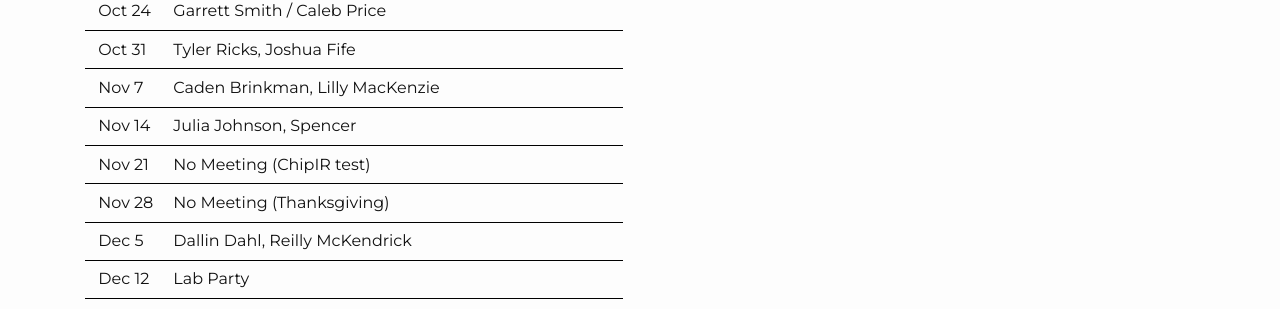
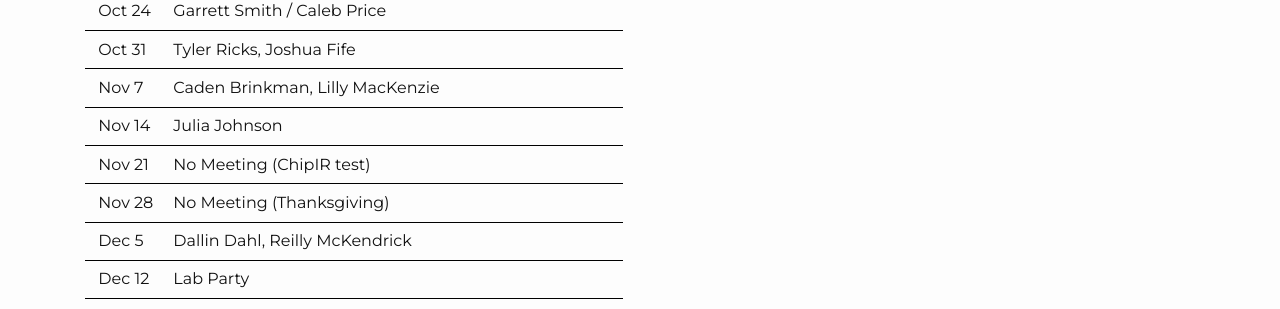
Before and after one commit to byuccl/byuccl.github.io, a Jekyll site: the page built from pages/schedule.md, in a window 1280 px wide and 900 px high. Shown: the part 416-725 px from the top of the window. Built offline with Jekyll 4.4.1, drawn with Linux system fonts in a browser that asks for light colours; nearby versions of some CDN libraries.

Commit message:
schedule

```diff
--- a/pages/schedule.md
+++ b/pages/schedule.md
@@ -14,7 +14,7 @@ title: Schedule
 | Oct 24    | Garrett Smith / Caleb Price
 | Oct 31    | Tyler Ricks, Joshua Fife
 | Nov 7     | Caden Brinkman, Lilly MacKenzie
-| Nov 14    | Julia Johnson, Spencer
+| Nov 14    | Julia Johnson
 | Nov 21    | No Meeting (ChipIR test)
 | Nov 28    | No Meeting (Thanksgiving)
 | Dec 5     | Dallin Dahl, Reilly McKendrick
```
